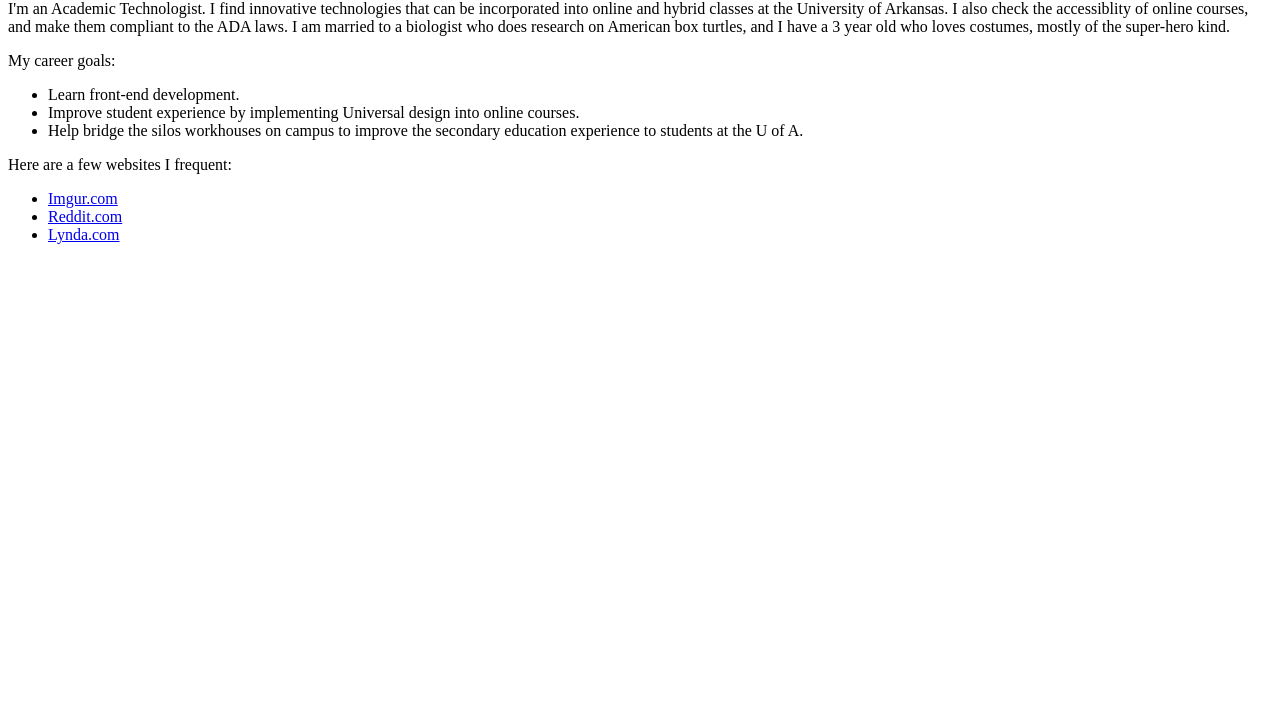
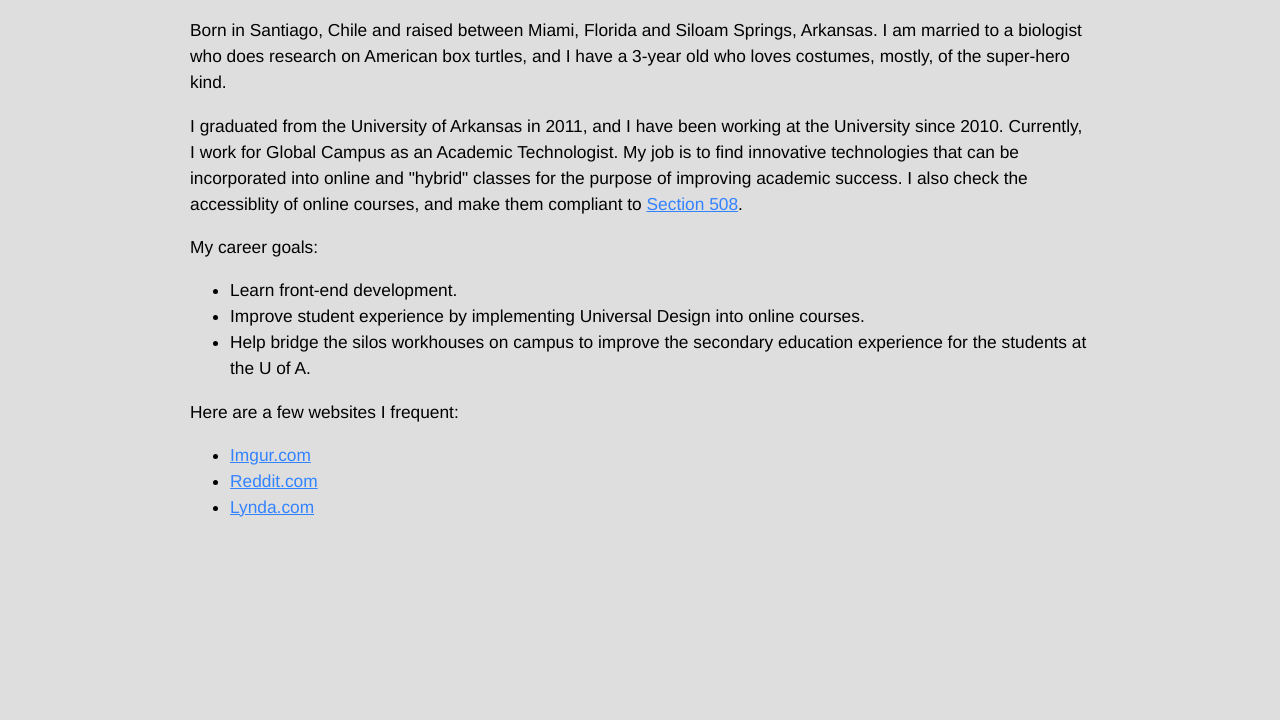
Before and after one commit to Pamelam2/itreadiness, a plain HTML site: page src/index.html in a window 1280 px wide. Shown: the part 80-800 px from the top of the page. Drawn offline with Linux system fonts and the light colour scheme.

Commit message:
made a few changes to the html

```diff
--- a/src/index.html
+++ b/src/index.html
@@ -2,16 +2,34 @@
 <html>
     <head>
         <title>Starter Template</title>
-    </head>
+
+<style>
+a{
+    Color: #3383FF;
+}
+body{
+  font: 13pt/1.5 helvetica, arial, sans-serif;
+  background-color: #dedede;
+}
+#wrapper{
+	width: 900px;
+	margin: 0 auto;
+	background-color: none;
+}
+</style>
+
+
+</head>
     <body>
         <div id="wrapper">
-  <h1>Pamela Martin</h1>
-  <p>I'm an Academic Technologist. I find innovative technologies that can be incorporated into online and  hybrid classes at the University of Arkansas. I also check the accessiblity of online courses, and make them compliant to the ADA laws. I am married to a biologist who does research on American box turtles, and I have a 3 year old who loves costumes, mostly of the super-hero kind.</p>
+         <h1>Pamela Martin</h1>
+  <p>Born in Santiago, Chile and raised between Miami, Florida and Siloam Springs, Arkansas. I am married to a biologist who does research on American box turtles, and I have a 3-year old who loves costumes, mostly, of the super-hero kind.</p>
+  <p>I graduated from the University of Arkansas in 2011, and I have been working at the University since 2010. Currently, I work for Global Campus as an Academic Technologist. My job is to find innovative technologies that can be incorporated into online and  "hybrid" classes for the purpose of improving academic success. I also check the accessiblity of online courses, and make them compliant to <a href="https://www.section508.gov/content/learn" target="_blank">Section 508</a>.</p>
   <p> My career goals:
     <ul>
       <li>Learn front-end development.</li>
-      <li>Improve student experience by implementing Universal design into online courses.</li>
-      <li>Help bridge the silos workhouses on campus to improve the secondary education experience to students at the U of A.</li>
+      <li>Improve student experience by implementing Universal Design into online courses.</li>
+      <li>Help bridge the silos workhouses on campus to improve the secondary education experience for the students at the U of A.</li>
    </ul>
   </p>
   <p> Here are a few websites I frequent:
```
